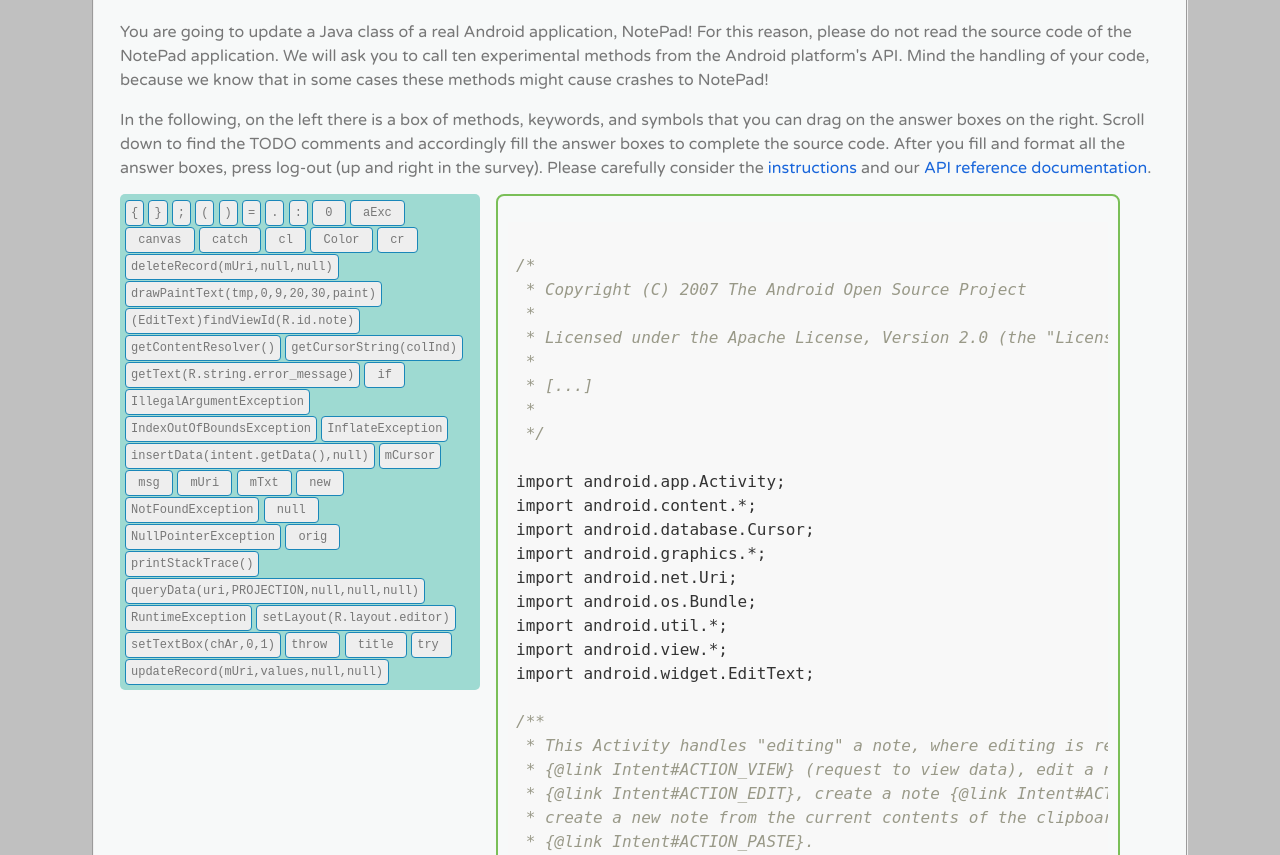
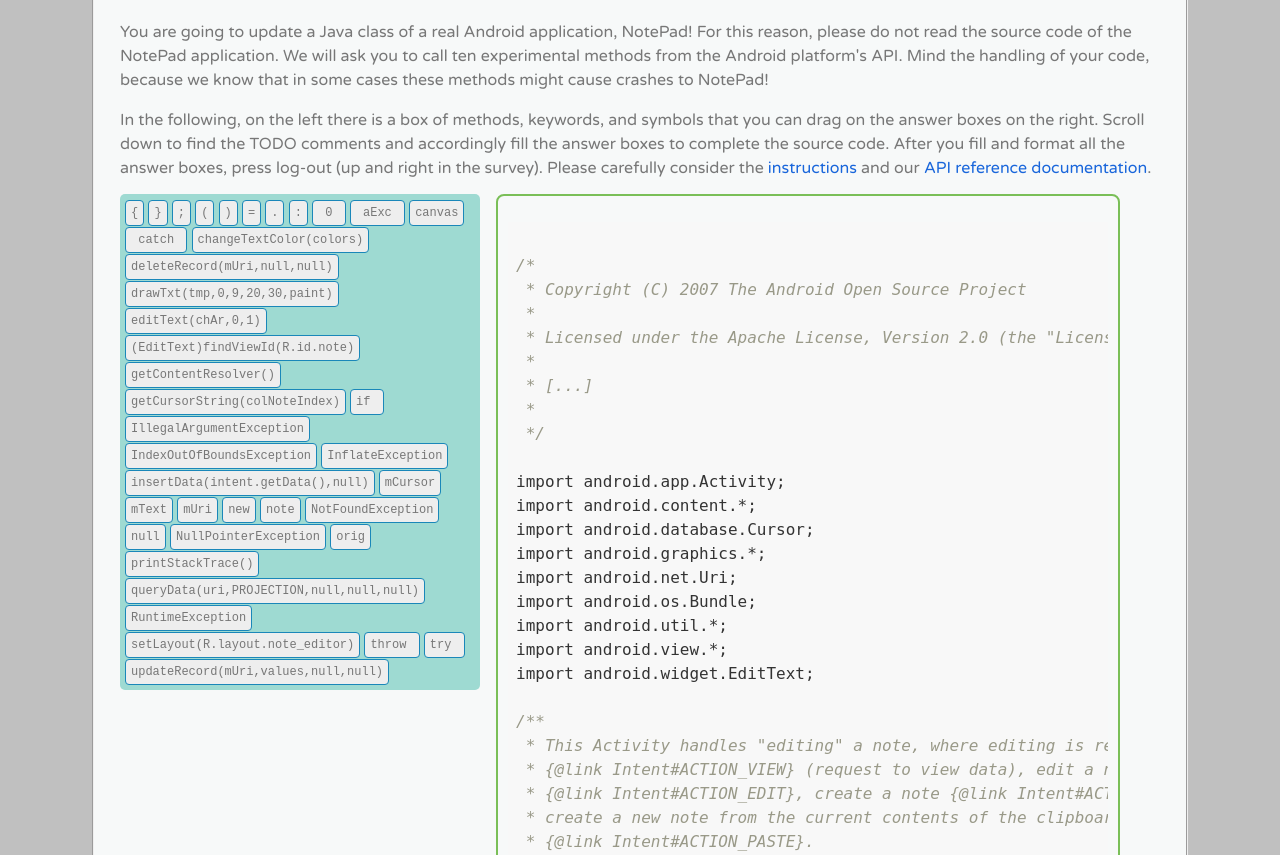
Before and after one commit to mkechagia/android-survey-tool, a Flask app: template templates/form_submit.html in a window 1280 px wide. Shown: the part 172-1027 px from the top of the page. Run offline with Flask 2, Linux system fonts and the light colour scheme; the visitor is signed in with stand-in values (Sample User, id 1); tables that the repository leaves empty hold one stand-in row (values such as "Sample post"); the template is opened without the code that fills it: most values are stand-ins (such as "Sample title", 1, 10 or a date in 2020); some libraries are stand-ins or nearby versions.

Commit message:
Update button box methods and correct compile errors, also update glue.py

```diff
--- a/templates/form_submit.html
+++ b/templates/form_submit.html
@@ -456,38 +456,34 @@ a:link, a:visited {
             <button class="styled-button" ondragstart="dragStart(event);" draggable="true" id=":">:</button>
             <button class="styled-button" ondragstart="dragStart(event);" draggable="true" id="0">&nbsp;0&nbsp;</button>
             <button class="styled-button" ondragstart="dragStart(event);" draggable="true" id="aExc">&nbsp;aExc&nbsp;</button>
-            <button class="styled-button" ondragstart="dragStart(event);" draggable="true" id="canvas">&nbsp;canvas&nbsp;</button>
+            <button class="styled-button" ondragstart="dragStart(event);" draggable="true" id="canvas">canvas</button>
             <button class="styled-button" ondragstart="dragStart(event);" draggable="true" id="catch">&nbsp;catch&nbsp;</button>
-            <button class="styled-button" ondragstart="dragStart(event);" draggable="true" id="cl">&nbsp;cl&nbsp;</button>
-            <button class="styled-button" ondragstart="dragStart(event);" draggable="true" id="Color">&nbsp;Color&nbsp;</button>
-            <button class="styled-button" ondragstart="dragStart(event);" draggable="true" id="cr">&nbsp;cr&nbsp;</button>
+            <button class="styled-button" ondragstart="dragStart(event);" draggable="true" id="changeTextColor">changeTextColor(colors)</button>
             <button class="styled-button" ondragstart="dragStart(event);" draggable="true" id="deleteRecord(mUri,null,null)" name="deleteRecord(mUri, null, null)">deleteRecord(mUri,null,null)</button>
-            <button class="styled-button" ondragstart="dragStart(event);" draggable="true" id="drawPaintText(tmp,0,9,20,30,paint)">drawPaintText(tmp,0,9,20,30,paint)</button>
+            <button class="styled-button" ondragstart="dragStart(event);" draggable="true" id="drawTxt(tmp,0,9,20,30,paint)">drawTxt(tmp,0,9,20,30,paint)</button>
+            <button class="styled-button" ondragstart="dragStart(event);" draggable="true" id="editText(chAr, 0, 1)">editText(chAr,0,1)</button>
             <button class="styled-button" ondragstart="dragStart(event);" draggable="true" id="(EditText)findViewId(R.id.note)">(EditText)findViewId(R.id.note)</button>
             <button class="styled-button" ondragstart="dragStart(event);" draggable="true" id="getContentResolver()">getContentResolver()</button>
-            <button class="styled-button" ondragstart="dragStart(event);" draggable="true" id="getCursorString(colTitleIndex)">getCursorString(colInd)</button>
-            <button class="styled-button" ondragstart="dragStart(event);" draggable="true" id="getText(R.string.error_message)">getText(R.string.error_message)</button>
-            <button class="styled-button" ondragstart="dragStart(event);" draggable="true" id="if">&nbsp;if&nbsp;</button>
+            <button class="styled-button" ondragstart="dragStart(event);" draggable="true" id="getCursorString(colNoteIndex)">getCursorString(colNoteIndex)</button>
+            <button class="styled-button" ondragstart="dragStart(event);" draggable="true" id="if">if&nbsp;</button>
             <button class="styled-button" ondragstart="dragStart(event);" draggable="true" id="IllegalArgumentException">IllegalArgumentException</button>
             <button class="styled-button" ondragstart="dragStart(event);" draggable="true" id="IndexOutOfBoundsException" name="IndexOutOfBoundsException">IndexOutOfBoundsException</button>
             <button class="styled-button" ondragstart="dragStart(event);" draggable="true" id="InflateException" name="InflateException">InflateException</button>
             <button class="styled-button" ondragstart="dragStart(event);" draggable="true" id="insertData(intent.getData(),null)">insertData(intent.getData(),null)</button>
             <button class="styled-button" ondragstart="dragStart(event);" draggable="true" id="mCursor">mCursor</button>
-            <button class="styled-button" ondragstart="dragStart(event);" draggable="true" id="message">&nbsp;msg&nbsp;</button>
-            <button class="styled-button" ondragstart="dragStart(event);" draggable="true" id="mUri">&nbsp;mUri&nbsp;</button>
-            <button class="styled-button" ondragstart="dragStart(event);" draggable="true" id="mTxt">&nbsp;mTxt&nbsp;</button>
-            <button class="styled-button" ondragstart="dragStart(event);" draggable="true" id="new">&nbsp;new&nbsp;</button>
+            <button class="styled-button" ondragstart="dragStart(event);" draggable="true" id="mText">mText</button>
+            <button class="styled-button" ondragstart="dragStart(event);" draggable="true" id="mUri">mUri</button>
+            <button class="styled-button" ondragstart="dragStart(event);" draggable="true" id="new">new</button>
+            <button class="styled-button" ondragstart="dragStart(event);" draggable="true" id="note">note</button>
             <button class="styled-button" ondragstart="dragStart(event);" draggable="true" id="NotFoundException">NotFoundException</button>
-            <button class="styled-button" ondragstart="dragStart(event);" draggable="true" id="null">&nbsp;null&nbsp;</button>
+            <button class="styled-button" ondragstart="dragStart(event);" draggable="true" id="null">null</button>
             <button class="styled-button" ondragstart="dragStart(event);" draggable="true" id="NullPointerException">NullPointerException</button>
-            <button class="styled-button" ondragstart="dragStart(event);" draggable="true" id="orig">&nbsp;orig&nbsp;</button>
+            <button class="styled-button" ondragstart="dragStart(event);" draggable="true" id="orig">orig</button>
             <button class="styled-button" ondragstart="dragStart(event);" draggable="true" id="printStackTrace()" name="printStackTrace()">printStackTrace()</button>
             <button class="styled-button" ondragstart="dragStart(event);" draggable="true" id="query">queryData(uri,PROJECTION,null,null,null)</button>
             <button class="styled-button" ondragstart="dragStart(event);" draggable="true" id="RuntimeException">RuntimeException</button>
-            <button class="styled-button" ondragstart="dragStart(event);" draggable="true" id="setLayout(R.layout.editor)">setLayout(R.layout.editor)</button>
-            <button class="styled-button" ondragstart="dragStart(event);" draggable="true" id="setTextBox(chAr, 0, 1)">setTextBox(chAr,0,1)</button>
+            <button class="styled-button" ondragstart="dragStart(event);" draggable="true" id="setLayout(R.layout.editor)">setLayout(R.layout.note_editor)</button>
             <button class="styled-button" ondragstart="dragStart(event);" draggable="true" id="throw">throw&nbsp;</button>
-            <button class="styled-button" ondragstart="dragStart(event);" draggable="true" id="title">&nbsp;title&nbsp;</button>
             <button class="styled-button" ondragstart="dragStart(event);" draggable="true" id="try">try&nbsp;</button>
             <button class="styled-button" ondragstart="dragStart(event);" draggable="true" id="updateRecord">updateRecord(mUri,values,null,null)</button>
             </div>
@@ -588,8 +584,9 @@ public class NoteEditor extends Activity {
 
             // String to add before each new note
             String tmp = "Hello Android!";
+
             // TODO: Draw a welcome text before each note.
-            //		  Call the drawTextBox method using the canvas object.
+            // Call the drawTxt method using the canvas object.
             </pre></code>
             	<div>Answer Box 1:</div>
                 <div id="answer_1" class="droptarget">
@@ -663,8 +660,8 @@ public class NoteEditor extends Activity {
             mState = STATE_INSERT;
 
             // TODO: Store a new note from a given URI.
-            //		 Call the insert method using the getContentResolver() method
-            //		 to get a ContentResolver instance.
+            // Call the insertData method using the getContentResolver() method
+            // to get a ContentResolver instance.
             </pre></code>
             <div>Answer Box 2:</div>
                 <div id="answer_2" class="droptarget">
@@ -735,8 +732,8 @@ public class NoteEditor extends Activity {
         }
 
         // TODO: Set the layout for the NotePad editor.
-        // 		  The layout is in the application's resources (i.e. res/layout/editor.xml).
-        //	      Call the setLayout method using the editor.xml file.
+        // The layout is in the application's resources (i.e. res/layout/note_editor.xml).
+        // Call the setLayout method using the note_editor.xml file.
         </pre></code>
         <div>Answer Box 3:</div>
         <div id="answer_3" class="droptarget">
@@ -751,7 +748,7 @@ public class NoteEditor extends Activity {
         <pre><code>
 
         // TODO: Set a handler to the text editor (EditText object).
-        // 		  Set the mText equal to the view found by the findViewId method.
+        // Store to mText the view returned by the findViewId method.
         </pre></code>
         <div>Answer Box 4:</div>
         <div id="answer_4" class="droptarget">
@@ -777,7 +774,7 @@ public class NoteEditor extends Activity {
 		}
 
 		// TODO: Change the edit text color.
-		//       Call the setTextColor method using an EditText instance, mText.
+		// Call the changeTextColor method using an EditText instance, mText.
 		</pre></code>
         <div>Answer Box 5:</div>
             <div id="answer_5" class="droptarget">
@@ -857,8 +854,10 @@ public class NoteEditor extends Activity {
             // but doesn't change the text cursor's position.
             int colNoteIndex = mCursor.getColumnIndex(NotePad.Notes.COLUMN_NAME_NOTE);
             String note = "";
+
             // TODO: Retrieve a note for editing.
-            // 		 Call the getString method using the mCursor instance.
+            // Call the getCursorString method using the mCursor instance.
+            // Store the getCursorString result to note.
             </pre></code>
             <div>Answer Box 6:</div>
             <div id="answer_6" class="droptarget">
@@ -1049,9 +1048,6 @@ public class NoteEditor extends Activity {
         // Gets a handle to the Clipboard Manager
         ClipboardManager clipboard = (ClipboardManager) getSystemService(Context.CLIPBOARD_SERVICE);
 
-        // Gets a content resolver instance
-        ContentResolver cr = getContentResolver();
-
         // Gets the clipboard data from the clipboard
         ClipData clip = clipboard.getPrimaryClip();
         if (clip != null) {
@@ -1070,12 +1066,12 @@ public class NoteEditor extends Activity {
             // Tests to see that the item actually is an URI, and that the URI
             // is a content URI pointing to a provider whose MIME type is the
             // same as the MIME type supported by the Note pad provider.
-            if (uri != null && NotePad.Notes.CONTENT_ITEM_TYPE.equals(cr.getType(uri))) {
-                    // The clipboard holds a reference to data with a note MIME
-                    // type. This copies it.
+            if (uri != null && NotePad.Notes.CONTENT_ITEM_TYPE.equals(getContentResolver().getType(uri))) {
+                    // The clipboard holds a reference to data with a note MIME type. This copies it.
                     // TODO: Get data from a note's URI.
-                    //       Call the query method by using a ContentResolver instance, cr.
-                    //       The query returns a Cursor instance to store to orig.
+                    // Call the queryData method by using the getContentResolver() method
+                    // that returns a ContentResolver instance.
+                    // Store the result of the queryData method to the orig Cursor instance.
                     </pre></code>
                     <div>Answer Box 7:</div>
                     <div id="answer_7" class="droptarget">
@@ -1176,9 +1172,10 @@ public class NoteEditor extends Activity {
          * being done on the UI thread. It will block the thread until the
          * update completes.
          */
+
         // TODO: Update a note (using the ContentResolver) given a specific URI.
-        //       Call method update using a ContentResolver instance,
-        //       returned by the getContentResolver() method.
+        // Call the updateRecord method using the getContentResolver() method
+        // that returns a ContentResolver instance.
         </pre></code>
         <div>Answer Box 8:</div>
         <div id="answer_8" class="droptarget">
@@ -1222,9 +1219,10 @@ public class NoteEditor extends Activity {
         if (mCursor != null) {
             mCursor.close();
             mCursor = null;
+
             // TODO: Delete a note (using the ContentResolver)
-            //       Call method delete using a ContentResolver instance,
-            //       returned by the getContentResolver() method.
+            // Call the deleteRecord method using the getContentResolver() method
+            // that returns a ContentResolver instance.
             </pre></code>
             <div>Answer Box 9:</div>
             <div id="answer_9" class="droptarget">
@@ -1236,8 +1234,9 @@ public class NoteEditor extends Activity {
             <input type="button" class="check-btn" value="Clear" name="c_answer_9" onclick="clearDiv('answer_9');"/>
             <pre><code>
             char[] chAr = { ' ' };
+
             // TODO: Clear the text of a note.
-            //       Call the method setText using an EditText instance, mText.
+            // Call the method editText using an EditText instance, mText.
             </pre></code>
             <div>Answer Box 10:</div>
             <div id="answer_10" class="droptarget">
@@ -1377,7 +1376,7 @@ public class NoteEditor extends Activity {
         }
 
         $(window).scroll(function(){
-        	if ($(window).scrollTop() < 17200) {
+        	if ($(window).scrollTop() < 17850) {
             	$("#dragtarget").stop().animate({"marginTop": ($(window).scrollTop()) + "px"}, "slow");
         	}
         });
```
Also changed, not shown: glue.py (+13 -5 lines), 1 other file.
